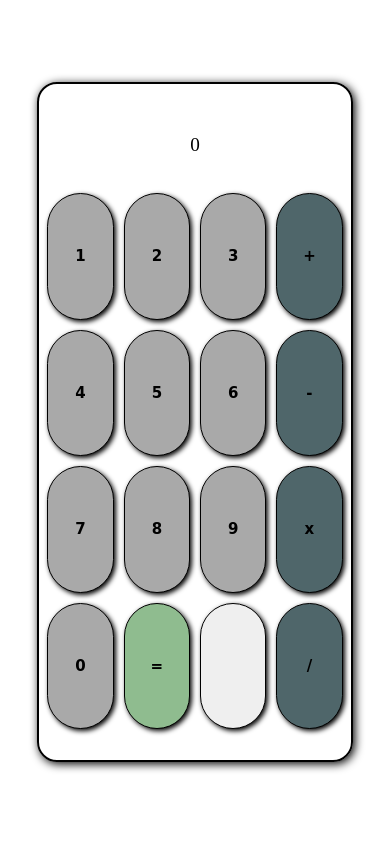
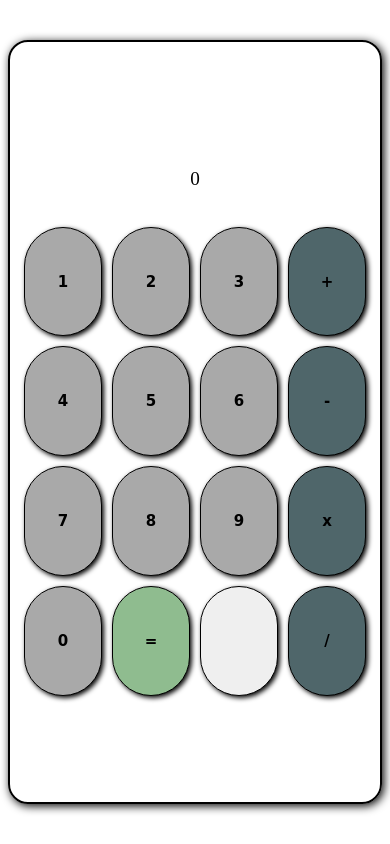
Before and after one commit to VijayVjCuber/Calculator, a plain HTML site: page index.html in a window 390 px wide. Drawn offline with Linux system fonts and the light colour scheme.

Commit message:
modified some sizing in stylesheet

```diff
--- a/style.css
+++ b/style.css
@@ -25,8 +25,8 @@
     border: 2px solid black;
     box-shadow: 2px 2px 10px black;
     border-radius: 20px;
-    height: 80vh;
-    width: 48vw;
+    height: 90vh;
+    width: 55vw;
     display: flex;
     flex-direction: column;
     justify-content: center;
@@ -40,8 +40,8 @@
 
 #wrapper{
     display: grid;
-    grid-template-columns: repeat(4, 11vw);
-    grid-template-rows: repeat(4, 13vh);
+    grid-template-columns: repeat(4, 12vw);
+    grid-template-rows: repeat(4, 16vh);
     grid-gap: 10px;
 }
 
@@ -87,10 +87,10 @@
 
 @media screen and (max-width: 900px){
     section{
-        width: 80vw;
+        width: 95vw;
     }
     #wrapper{
-        grid-template-columns: repeat(4, 17vw);
-        grid-template-rows: repeat(4, 15vh);
+        grid-template-columns: repeat(4, 20vw);
+        grid-template-rows: repeat(4, 13vh);
     }
 }
```
